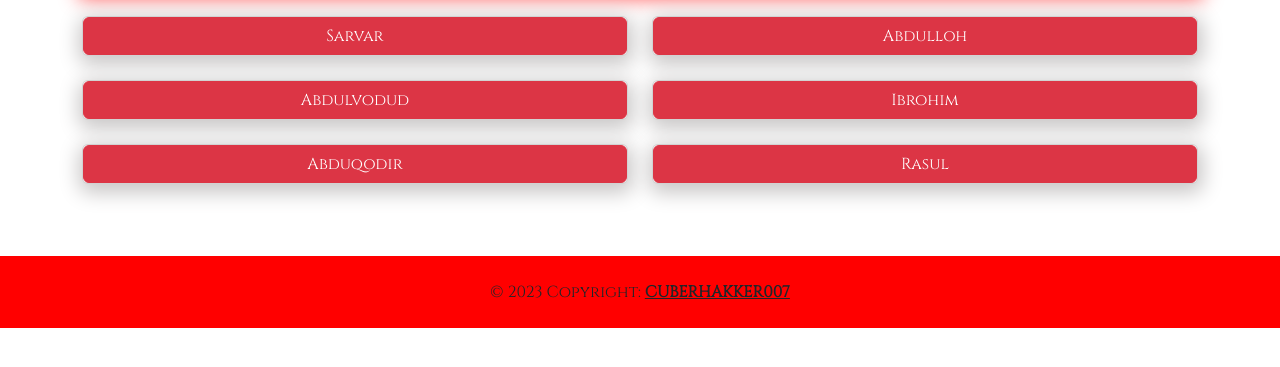
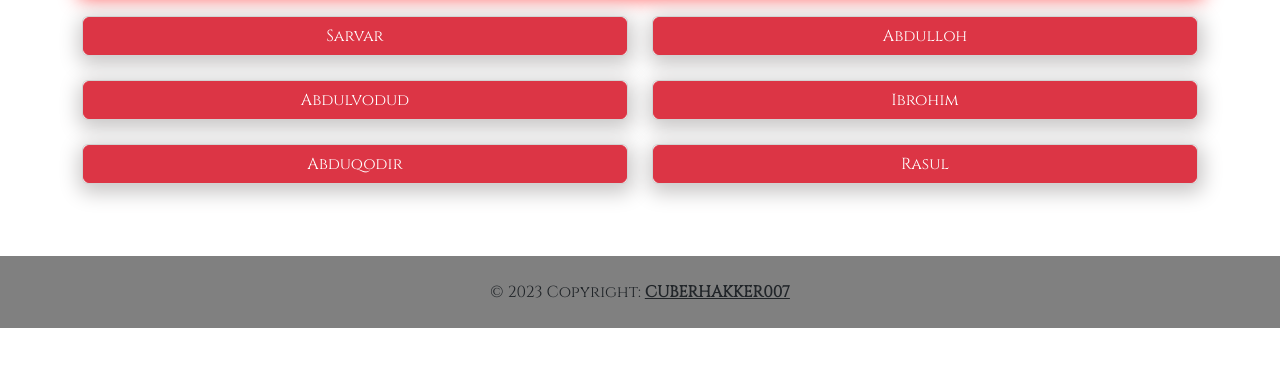
Before and after one commit to Cuberhakker007/Lovers, a plain HTML site: page index.html in a window 1280 px wide. Shown: the part 103-470 px from the top of the page. Drawn offline with nearby package versions, Linux system fonts and the light colour scheme.

Commit message:
Update index.html

```diff
--- a/index.html
+++ b/index.html
@@ -18,7 +18,7 @@
         <div id="row" class="row">
         </div>
     </div>
-   <div class="text-center p-4 mt-5" style="background-color: red">
+   <div class="text-center p-4 mt-5" style="background-color: grey">
     © 2023 Copyright:
     <a class="text-reset fw-bold" href="tel:+998977054348">CUBERHAKKER007</a>
   </div>
```
